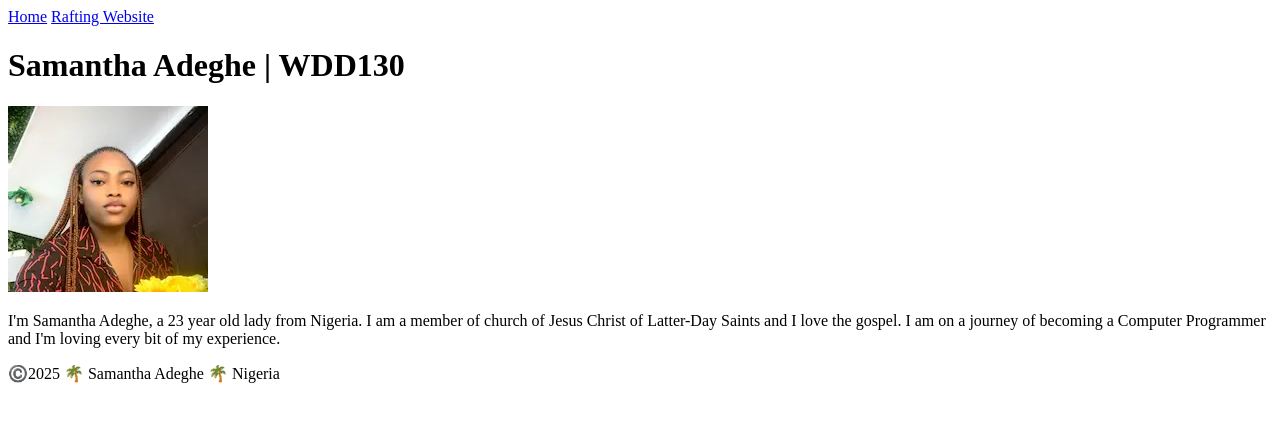
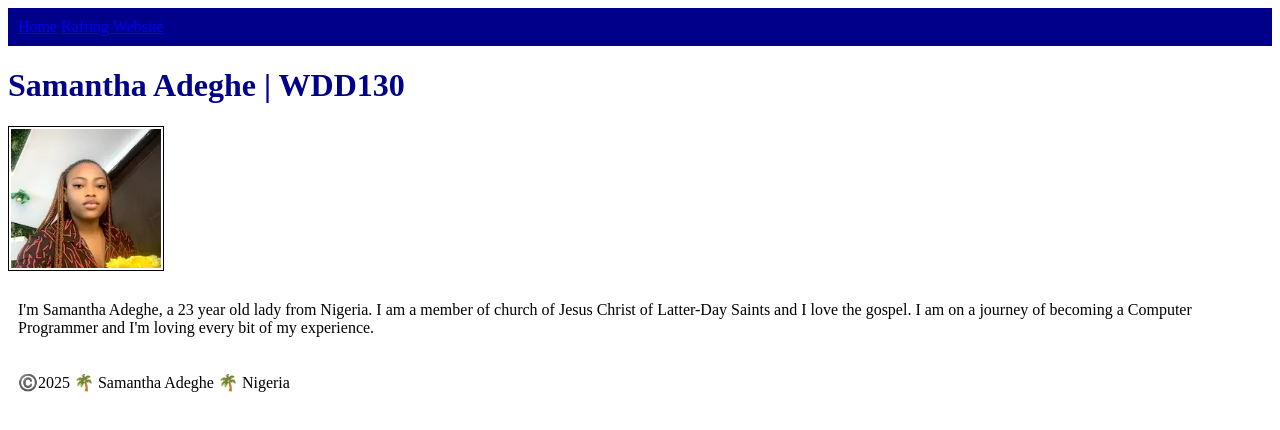
Before and after one commit to samadeghe/wdd130, a plain HTML site: page index.html in a window 1280 px wide. Drawn offline with Linux system fonts and the light colour scheme.

Commit message:
index updated

```diff
--- a/index.html
+++ b/index.html
@@ -5,6 +5,7 @@
     <meta charset="UTF-8">
     <meta name="viewport" content="width=device-width, initial-scale=1.0">
     <title>Samantha Adeghe | WDD 130</title>
+    <link rel="stylesheet" href="styles/styles.css">
 </head>
 
 <body>
--- /dev/null
+++ b/styles/styles.css
@@ -0,0 +1,17 @@
+nav {
+    background-color: darkblue;
+    padding: 10px;
+}
+h1 {
+    color: darkblue;
+}
+img {
+    width: 150px;
+    height: auto;
+    border: 1px solid black;
+    padding: 2px;
+    background-image: 0 0 30px gray;
+}
+p {
+    padding: 10px;
+}
```
